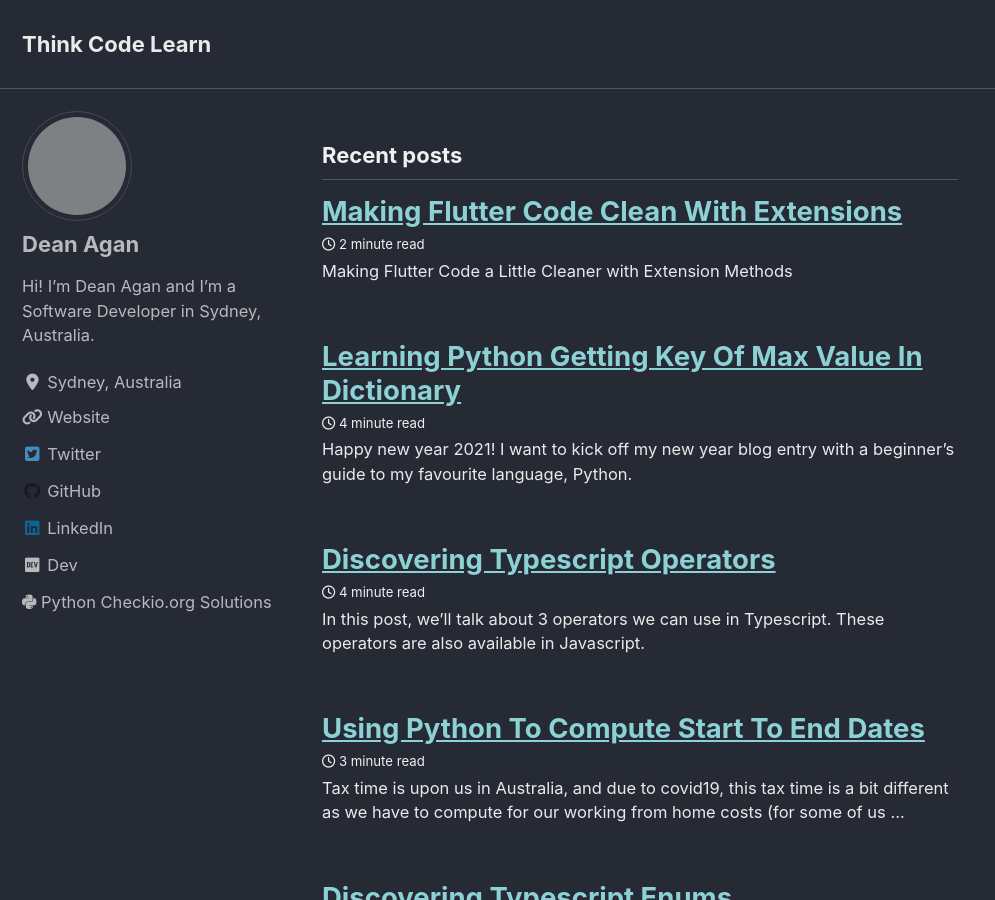
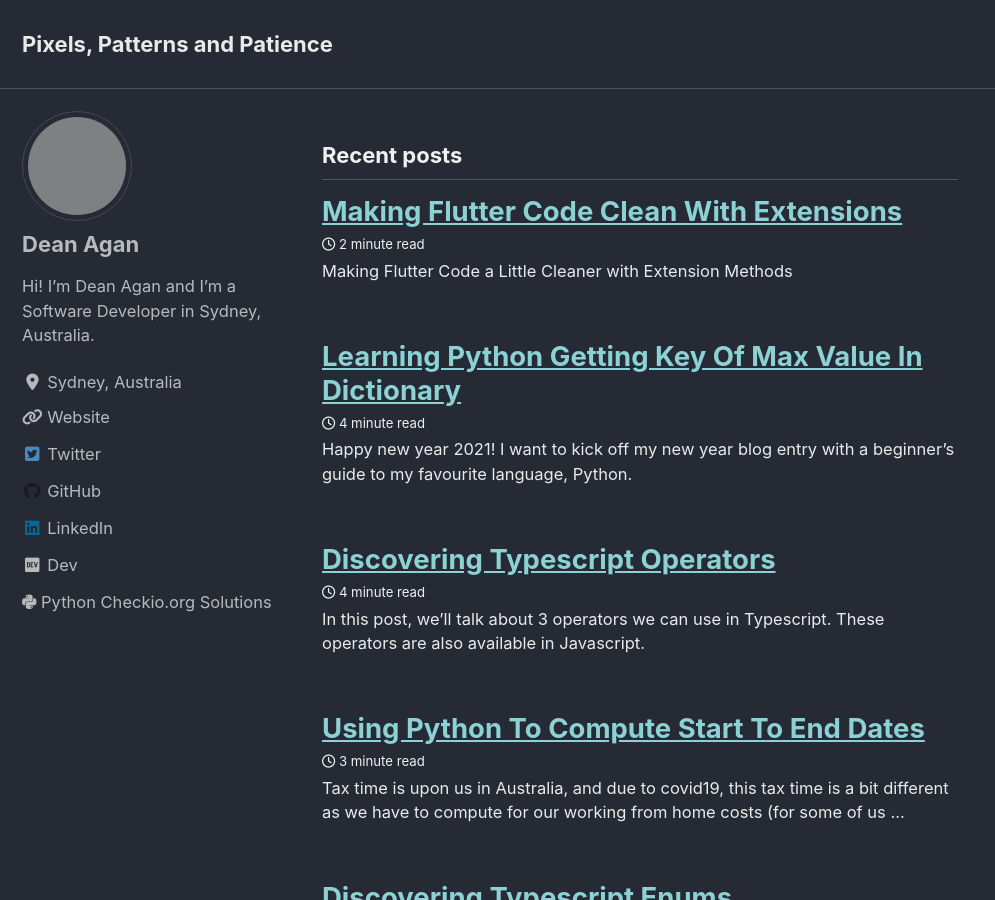
Before and after one commit to deanagan/deanagan.github.io, a Jekyll site: the page built from index.html, in a window 1280 px wide and 900 px high. Shown: the whole window, without its empty margins (0-995 px from the left). Built offline with Jekyll 4.4.1, drawn with Linux system fonts in a browser that asks for light colours; cached includes are drawn as plain includes; nearby versions of some CDN libraries; the list of posts is cut into pages by our own code; grey boxes are pictures that could not be loaded.

Commit message:
Update blog title

```diff
--- a/_config.yml
+++ b/_config.yml
@@ -16,7 +16,7 @@ minimal_mistakes_skin    : "dark" # "air", "aqua", "contrast", "dark", "dirt", "
 
 # Site Settings
 locale                   : "en-US"
-title                    : "Think Code Learn"
+title                    : "Pixels, Patterns and Patience"
 title_separator          : "-"
 subtitle                 :
 name                     : "Dean Agan"
```
